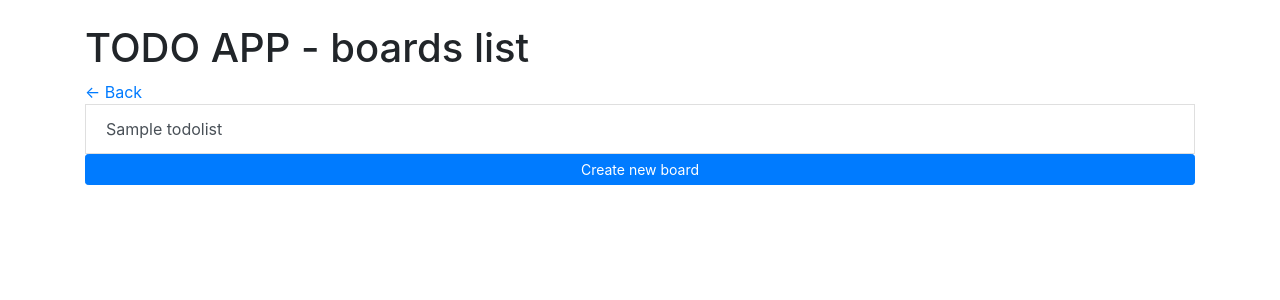
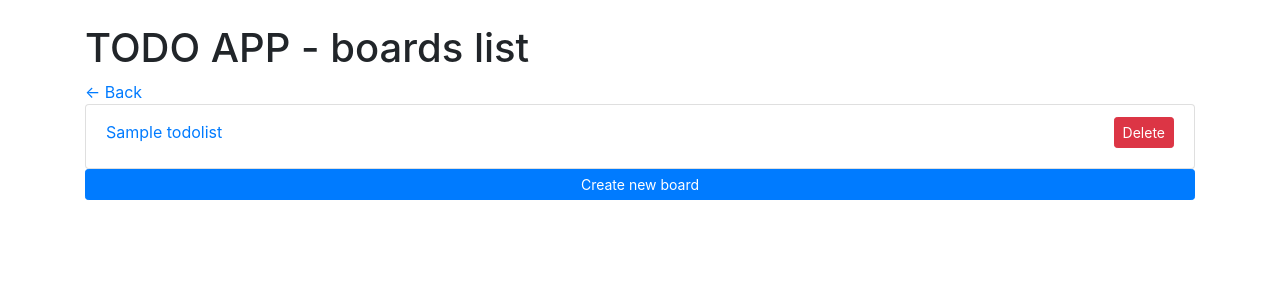
Before and after one commit to twnchk/todoApp, a Django app: page /boards/ in a window 1280 px wide. Shown: the part 58-358 px from the top of the page. Run offline with Django 4.2, Linux system fonts and the light colour scheme; a user stored in the database is signed in; tables that the repository leaves empty hold one stand-in row (values such as "Sample post"); parts of the project's set-up code (start-up, migrations or seed data) failed here and were passed over; some libraries are stand-ins or nearby versions.

Commit message:
Add board delete option and some minor changes

```diff
--- a/templates/boards.html
+++ b/templates/boards.html
@@ -3,11 +3,47 @@
     <h1>TODO APP - boards list</h1>
     <div><a href="{{request.META.HTTP_REFERER|escape}}">&#8592; Back</a></div>
     <ul class="list-group">
-        {% for board in boards %}
+    {% for board in boards %}
+        <li class="list-group-item list-group-item-action">
+            <div class="d-flex justify-content-between align-items-center mb-2">
             <a href="{% url 'board_detail' board.id %}">
-                <li class="list-group-item list-group-item-action">{{ board }}</li>
+              <span>{{ board }}</span>
             </a>
-        {% endfor %}
+              {% if request.user.is_authenticated %}
+              <button id="deleteBtn_{{ board.id }}" class="btn btn-danger btn-sm">Delete</button>
+              {% endif %}
+            </div>
+        </li>
+    {% endfor %}
     </ul>
     <a class="btn btn-primary btn-sm btn-block" href="{% url 'board_create' %}"> Create new board </a>
+<script>
+    document.querySelectorAll("button[id^='deleteBtn_']").forEach(function(deleteBtn) {
+        deleteBtn.addEventListener('click', function() {
+            // Confirmation prompt
+            var confirmDelete = confirm("Please confirm to delete task");
+            if (confirmDelete) {
+                // Extracting board ID from the button ID
+                var boardId = this.id.split("_")[1]; // `this` refers to deleteBtn in this context
+
+                var deleteUrl = `/boards/${boardId}/delete`;
+
+                $.ajax({
+                    url: deleteUrl,
+                    type: "POST",
+                    contentType: "application/json",
+                    headers: { "X-CSRFToken": '{{ csrf_token }}' },
+                    success: function(response) {
+                        // Refresh page on successful delete
+                        window.location.reload();
+                    },
+                    error: function(error) {
+                        console.error('Error:', error);
+                    }
+                });
+            }
+        });
+    });
+</script>
+
 {% endblock %}
--- a/templates/task_detail.html
+++ b/templates/task_detail.html
@@ -136,7 +136,7 @@
                   }
               });
           }
-    });
+        });
     });
 </script>
 
--- a/todoBoard/urls.py
+++ b/todoBoard/urls.py
@@ -1,5 +1,5 @@
 from django.urls import path
-from .views import IndexView, boards_list, board_detail, board_create, board_update,\
+from .views import IndexView, boards_list, board_detail, board_create, board_update, board_delete,\
     task_change_status, task_create, task_detail, task_update, task_delete
 
 urlpatterns = [
@@ -10,6 +10,7 @@ urlpatterns = [
     path('boards/<int:board_id>/backlog/', board_detail, {'template_name': 'board_backlog.html'}, name='board_backlog'),
     path('boards/<int:board_id>/addTask/', task_create, name='task_create'),
     path('boards/<int:board_id>/update', board_update, name='board_update'),
+    path('boards/<int:board_id>/delete', board_delete, name='board_delete'),
     path('changeTaskStatus/', task_change_status, name='task_change_status'),
     path('task/<int:task_id>', task_detail, name='task_detail'),
     path('taskUpdate/<int:task_id>', task_update, name='task_update'),
--- a/todoBoard/views.py
+++ b/todoBoard/views.py
@@ -36,12 +36,6 @@ def board_detail(request, board_id, template_name='board_detail.html'):
 
 @login_required
 def task_create(request, board_id):
-    '''
-    Create new task for specific board. board_id is specified by backlog from which this view
-    was requested.
-    '''
-    # Initial data for board_id, TODO: add validation to board_id, dont display form if board doesnt exist
-
     if request.method == 'POST':
         form = CreateTaskForm(request.POST, init_board_id=board_id, user_id=request.user.id)
         if form.is_valid():
@@ -90,7 +84,7 @@ def board_create(request):
 def board_update(request, board_id):
     if request.method == 'POST':
         board = TodoList.objects.get(id=board_id)
-        if board is not None:
+        if board:
             body_unicode = request.body.decode("utf-8")
             json_data = json.loads(body_unicode)
             board_title = json_data.get('boardTitle')
@@ -106,6 +100,15 @@ def board_update(request, board_id):
         return JsonResponse({'success': False, 'error': 'Board was not found'})
 
     return JsonResponse({'success': False, 'error': 'Invalid request method'})
+
+
+@csrf_protect
+@require_POST
+@login_required
+def board_delete(request, board_id):
+    board = get_object_or_404(TodoList, id=board_id)
+    board.delete()
+    return JsonResponse({'success': True})
 
 
 def task_detail(request, task_id):
```
